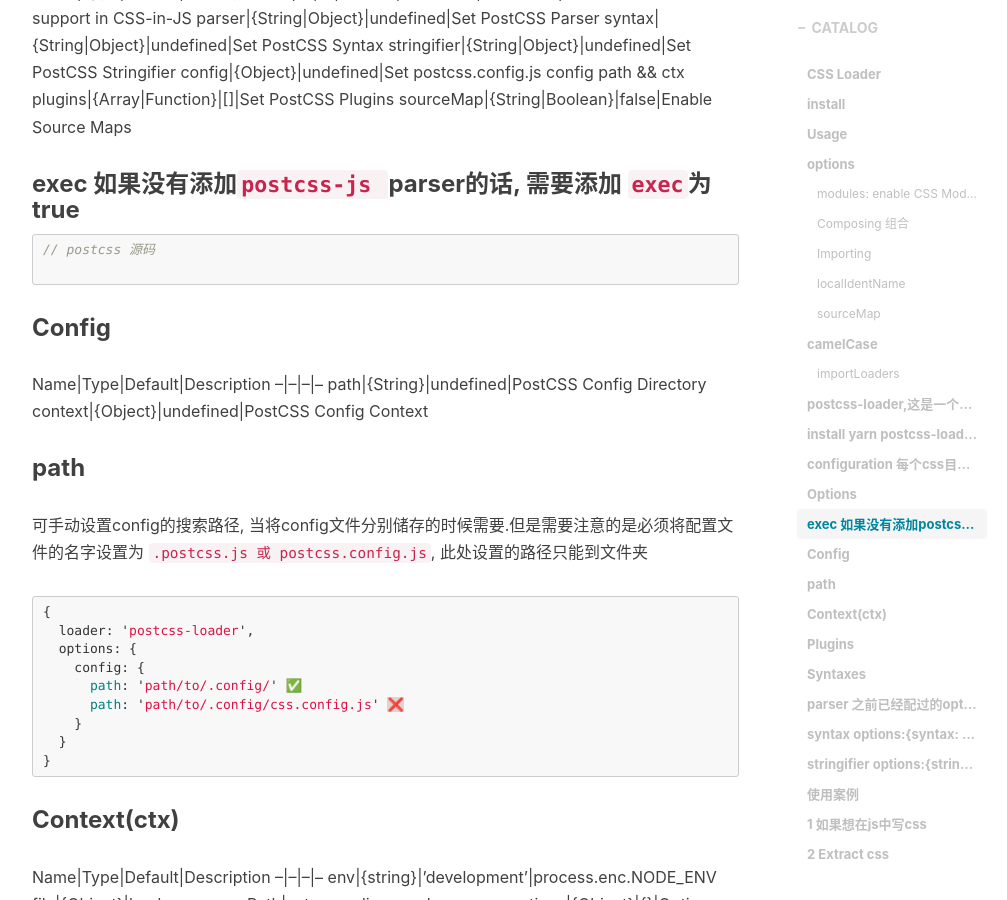
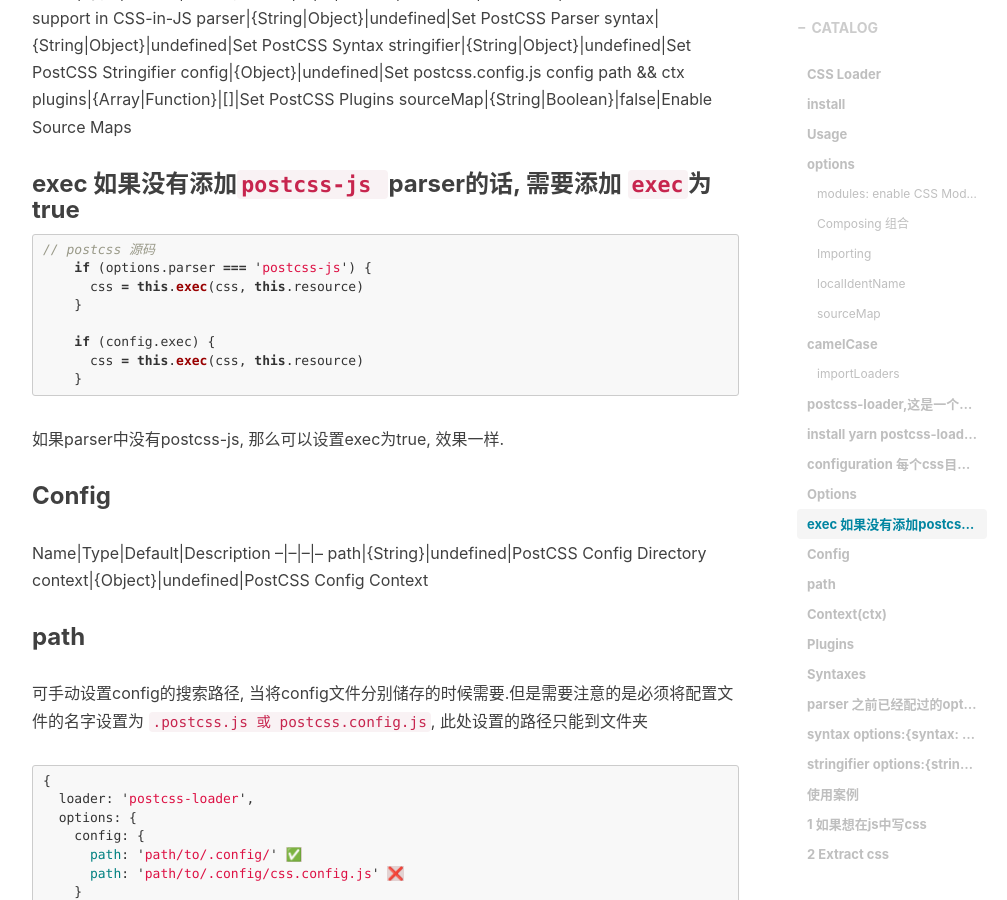
Before and after one commit to JiangLiruii/jiangliruii.github.io, a Jekyll site: the page built from _posts/2019-08-07-webpack-css.md, in a window 1280 px wide and 900 px high, scrolled down 6391 px. Shown: the whole window, without its empty margins (233-1240 px from the left). Built offline with Jekyll 4.4.1, drawn with Linux system fonts in a browser that asks for light colours; comment, search, counter and statistics services are not loaded; some of the changed text lies outside the part shown.

Commit message:
add sourcecode about postcss-loader exec

````diff
--- a/_posts/2019-08-07-webpack-css.md
+++ b/_posts/2019-08-07-webpack-css.md
@@ -241,8 +241,15 @@
 ### exec 如果没有添加`postcss-js `parser的话, 需要添加 `exec`为true
 ```js
 // postcss 源码
+    if (options.parser === 'postcss-js') {
+      css = this.exec(css, this.resource)
+    }
 
+    if (config.exec) {
+      css = this.exec(css, this.resource)
+    }
 ```
+如果parser中没有postcss-js, 那么可以设置exec为true, 效果一样.
 ### Config
 Name|Type|Default|Description
 --|--|--|--
````
